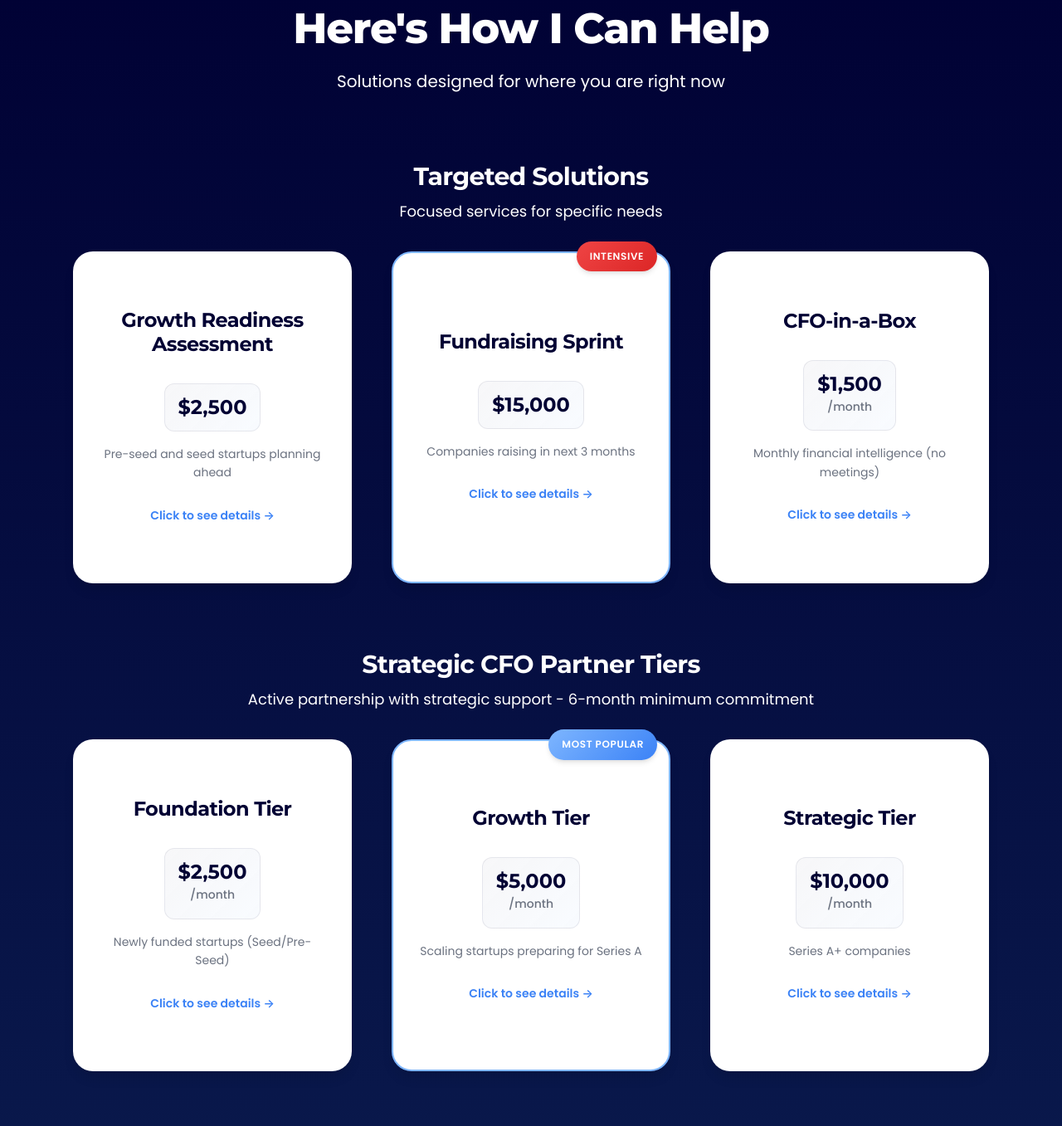
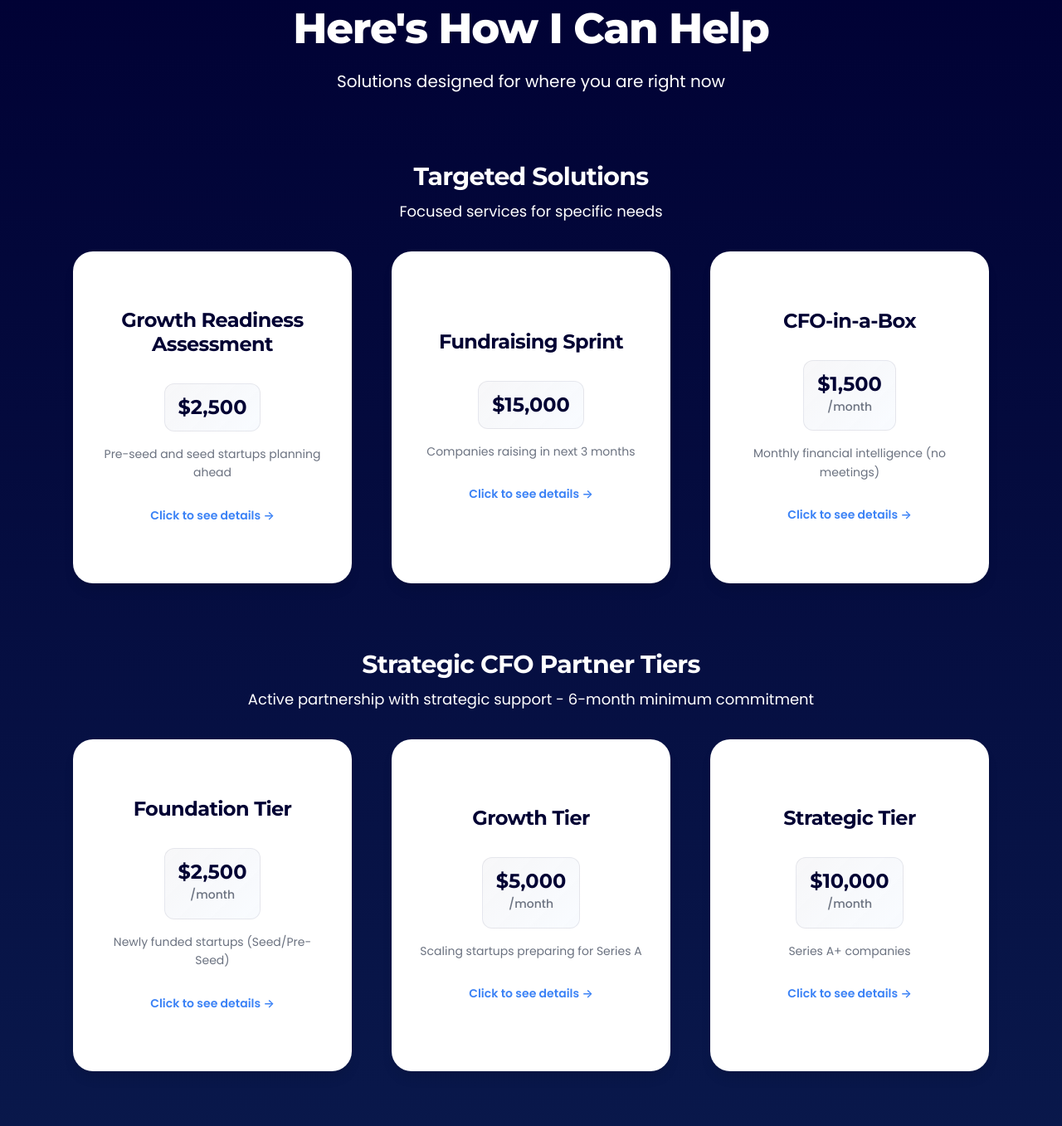
Before and after one commit to mauski7/owl-consulting, a plain HTML site: page index.html in a window 1280 px wide. Shown: the part 1908-3265 px from the top of the page at 83% size. Drawn offline with nearby package versions, Linux system fonts and the light colour scheme.

Commit message:
Remove badge labels from service cards
- Remove 'INTENSIVE' badge from Fundraising Sprint card
- Remove 'MOST POPULAR' badge from Growth Tier card
- Remove 'special' and 'featured' classes from cards
- Cleaner, less promotional appearance

🤖 Generated with [Claude Code](https://claude.com/claude-code)

Co-Authored-By: Claude <noreply@anthropic.com>

```diff
--- a/index.html
+++ b/index.html
@@ -216,8 +216,7 @@
         </div>
 
         <!-- Fundraising Sprint -->
-        <div class="flip-card-service special" tabindex="0" role="button" aria-label="Toggle Fundraising Sprint details">
-          <div class="special-badge">INTENSIVE</div>
+        <div class="flip-card-service" tabindex="0" role="button" aria-label="Toggle Fundraising Sprint details">
           <div class="flip-card-inner-service">
             <div class="flip-card-front-service service-card-flip">
               <h3>Fundraising Sprint</h3>
@@ -304,8 +303,7 @@
         </div>
 
         <!-- Growth Tier -->
-        <div class="flip-card-service featured" tabindex="0" role="button" aria-label="Toggle Growth Tier details">
-          <div class="featured-badge">MOST POPULAR</div>
+        <div class="flip-card-service" tabindex="0" role="button" aria-label="Toggle Growth Tier details">
           <div class="flip-card-inner-service">
             <div class="flip-card-front-service service-card-flip">
               <h3>Growth Tier</h3>
```
